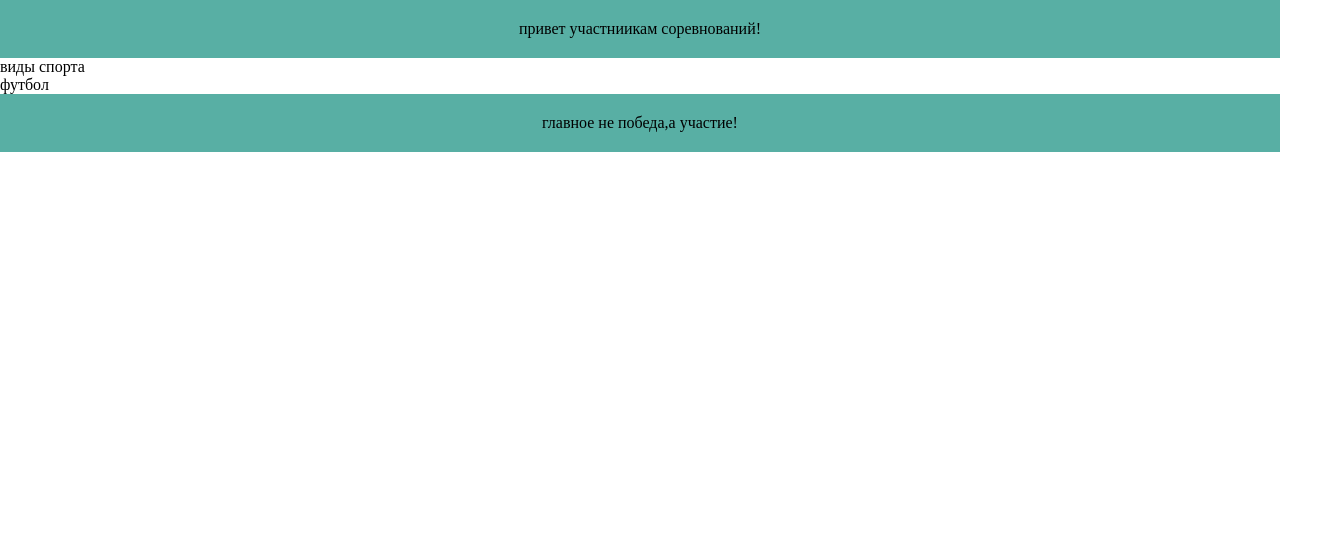
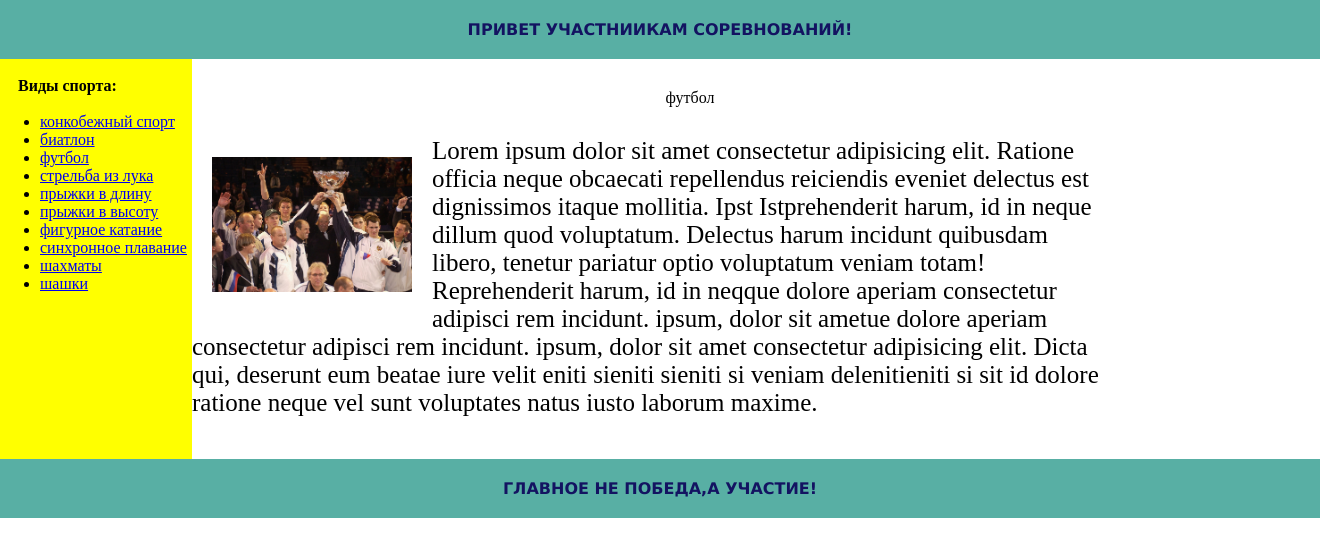
Before and after one commit to MorozovaE/It_academy, a plain HTML site: page index.html in a window 1280 px wide. Shown: the whole page, 1320 px wide, since content can reach past the window. Drawn offline with Linux system fonts and the light colour scheme.

Commit message:
added styles

```diff
--- a/index.html
+++ b/index.html
@@ -8,8 +8,28 @@
     <title>Document</title>
 </head>
 <body>
+    <div>
     <div class="slang-up">привет участниикам соревнований!</div>
-    <div><div>виды спорта</div><div>футбол</div></div>
+    <div class="k-of-sp">
+       <strong><div class="menu">Виды спорта:</div></strong>
+        <ul>
+            <li><a href="https://google.com">конкобежный спорт</a></li>
+            <li><a href="https://google.com">биатлон</a></li>
+            <li><a href="https://google.com">футбол</a></li>
+            <li><a href="https://google.com">стрельба из лука</a></li>
+            <li><a href="https://google.com">прыжки в длину</a></li>
+            <li><a href="https://google.com">прыжки в высоту</a></li>
+            <li><a href="https://google.com">фигурное катание</a></li>
+            <li><a href="https://google.com">синхронное плавание</a></li>
+            <li><a href="https://google.com">шахматы</a></li>
+            <li><a href="https://google.com">шашки</a></li>
+        </ul>
+    </div>
+    <span>футбол</span>
+    <img src="img/cup2.jpg" alt="cup">
+    <div class="f-ball">
+    Lorem ipsum dolor sit amet consectetur adipisicing elit. Ratione officia neque obcaecati repellendus reiciendis eveniet delectus est dignissimos itaque mollitia. Ipst Istprehenderit harum, id in neque dillum quod voluptatum. Delectus harum incidunt quibusdam libero, tenetur pariatur optio voluptatum veniam totam! Reprehenderit harum, id in neqque dolore aperiam consectetur adipisci rem incidunt. ipsum, dolor sit ametue dolore aperiam consectetur adipisci rem incidunt. ipsum, dolor sit amet consectetur adipisicing elit. Dicta qui, deserunt eum beatae iure velit eniti sieniti sieniti si veniam delenitieniti si sit id dolore ratione neque vel sunt voluptates natus iusto laborum maxime.
+</div>
     <div class="slang-low">главное не победа,а участие!</div>
 </body>
 </html>
--- a/style.css
+++ b/style.css
@@ -5,4 +5,41 @@
     background-color: #58afa4;
     text-align: center;
     padding: 20px;
+    text-transform: uppercase;
+    background-color: #58afa4;
+    color: #131361;
+    font-family: Verdana,sans-serif;
+    font-weight: bold;
+    width: 100%;
+    overflow: hidden;
 }
+.k-of-sp {
+    display: inline-block;
+    background-color: yellow;
+    width: 15%;
+    float: left;
+    height: 400px;
+    overflow: hidden;
+}
+.menu {
+   padding: 18px;
+}
+img {
+    width: 200px;
+    float: left;
+    padding: 20px;
+}
+.f-ball {
+    word-wrap:break-word;
+    font-size: 25px;
+    width: 85%;
+    height: 300px;
+    padding-left:30px ;
+}
+span {
+    margin-left: 70px;
+    padding: 30px;
+    width: 85%;
+    display: block;
+    text-align: center;
+}
```
Also changed, not shown: img/cup.jpg (added), img/cup2.jpg (added).
